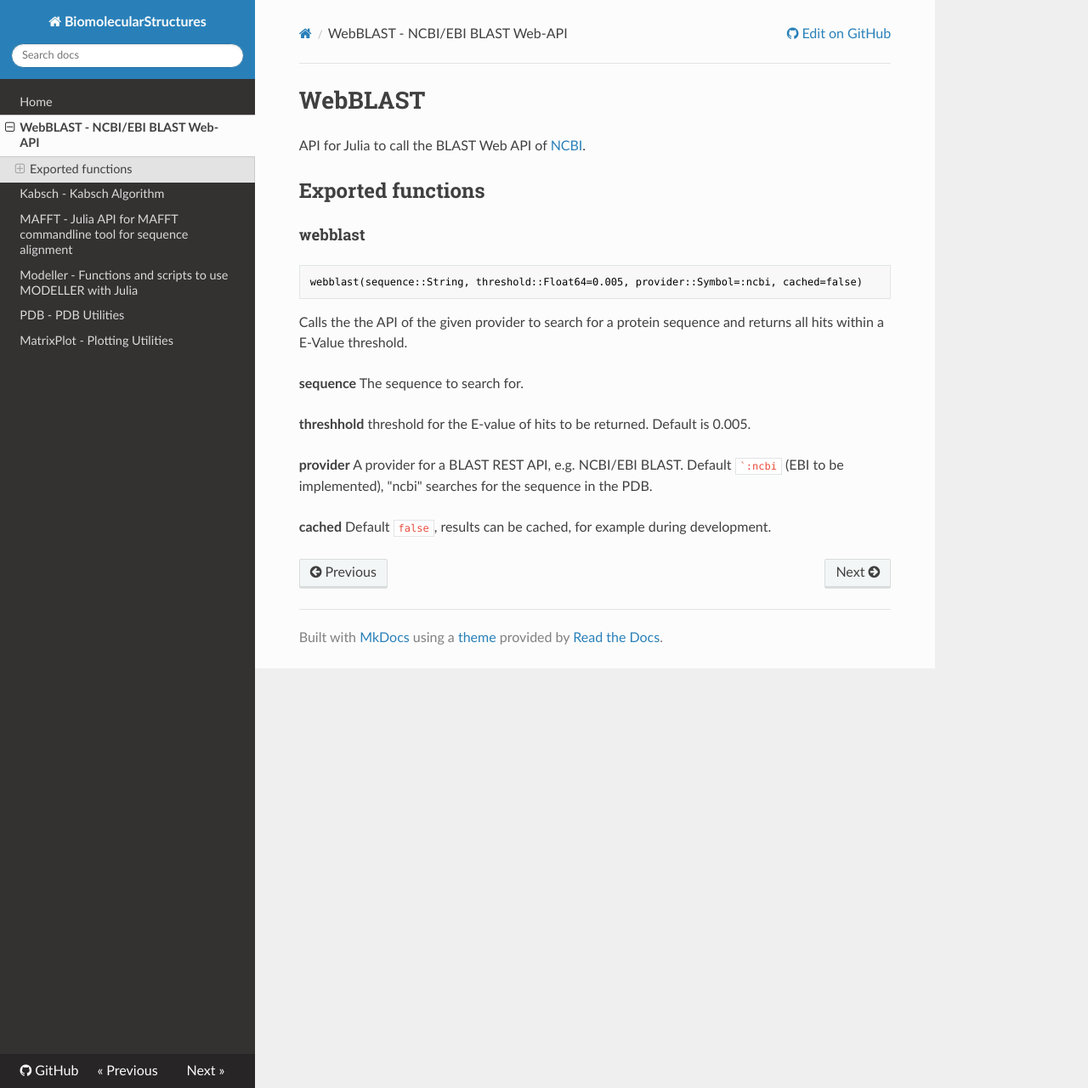
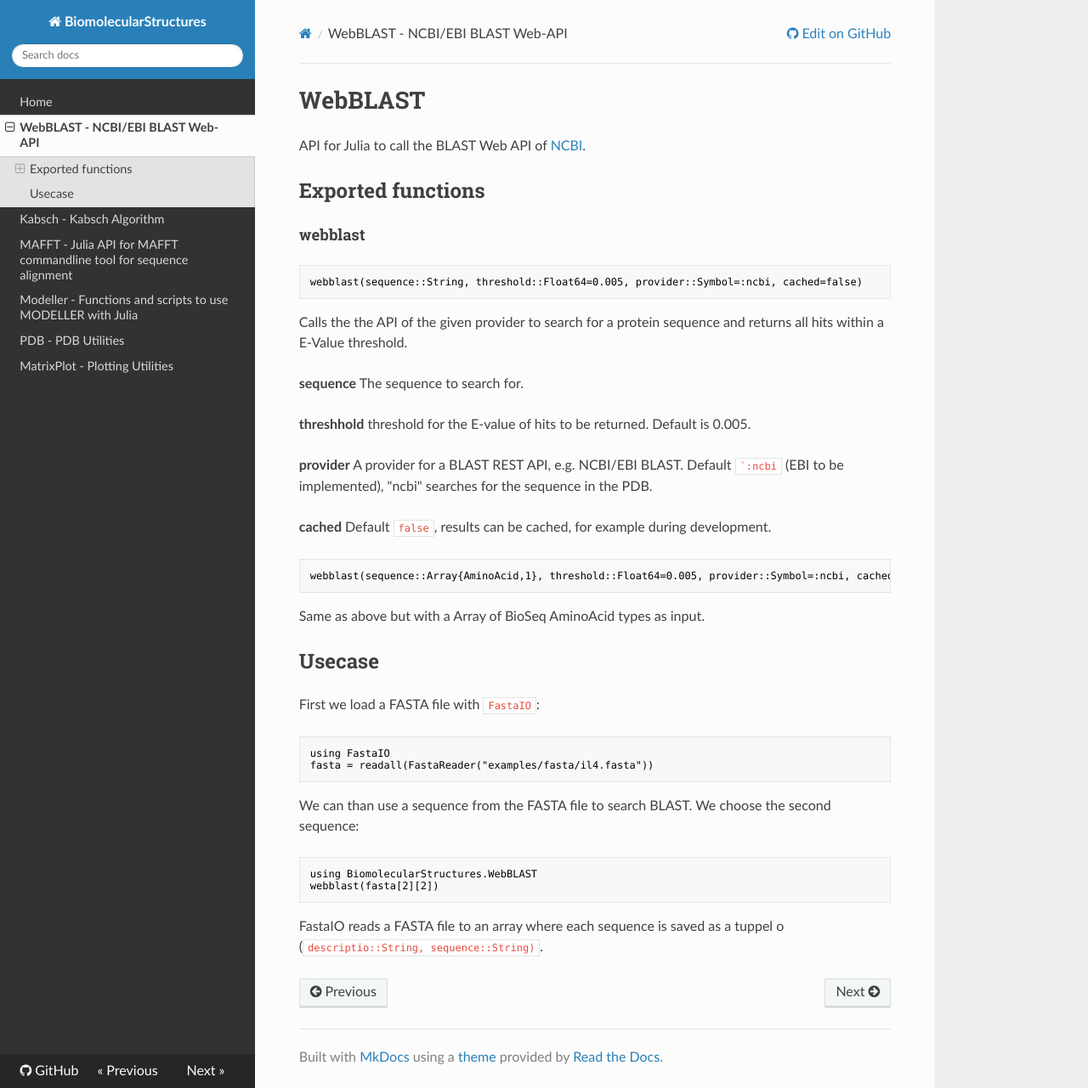
Before and after one commit to hng/BiomolecularStructures.jl, an MkDocs documentation site: the page built from docs/webblast.md, in a window 1280 px wide and 1281 px high. Shown: the whole window at 85% size. Built offline with MkDocs 1.6.1, drawn with Linux system fonts in a browser that asks for light colours; nearby versions of some CDN libraries; old or Windows-style settings are respelled for this version of MkDocs.

Commit message:
updated documentary for webblast and added a usecase scenario

````diff
--- a/docs/webblast.md
+++ b/docs/webblast.md
@@ -18,3 +18,27 @@ Calls the the API of the given provider to search for a protein sequence and ret
 **provider** A provider for a BLAST REST API, e.g. NCBI/EBI BLAST. Default ``:ncbi` (EBI to be implemented), "ncbi" searches for the sequence in the PDB.
 
 **cached** Default ```false```, results can be cached, for example during development.
+
+```julia
+webblast(sequence::Array{AminoAcid,1}, threshold::Float64=0.005, provider::Symbol=:ncbi, cached=false)
+```
+
+Same as above but with a Array of BioSeq AminoAcid types as input.
+
+## Usecase
+
+First we load a FASTA file with ``FastaIO``:
+
+```julia
+using FastaIO
+fasta = readall(FastaReader("examples/fasta/il4.fasta"))
+```
+
+We can than use a sequence from the FASTA file to search BLAST. We choose the second sequence:
+
+```julia
+using BiomolecularStructures.WebBLAST
+webblast(fasta[2][2])
+```
+
+FastaIO reads a FASTA file to an array where each sequence is saved as a tuppel o (``descriptio::String, sequence::String)``.
````
